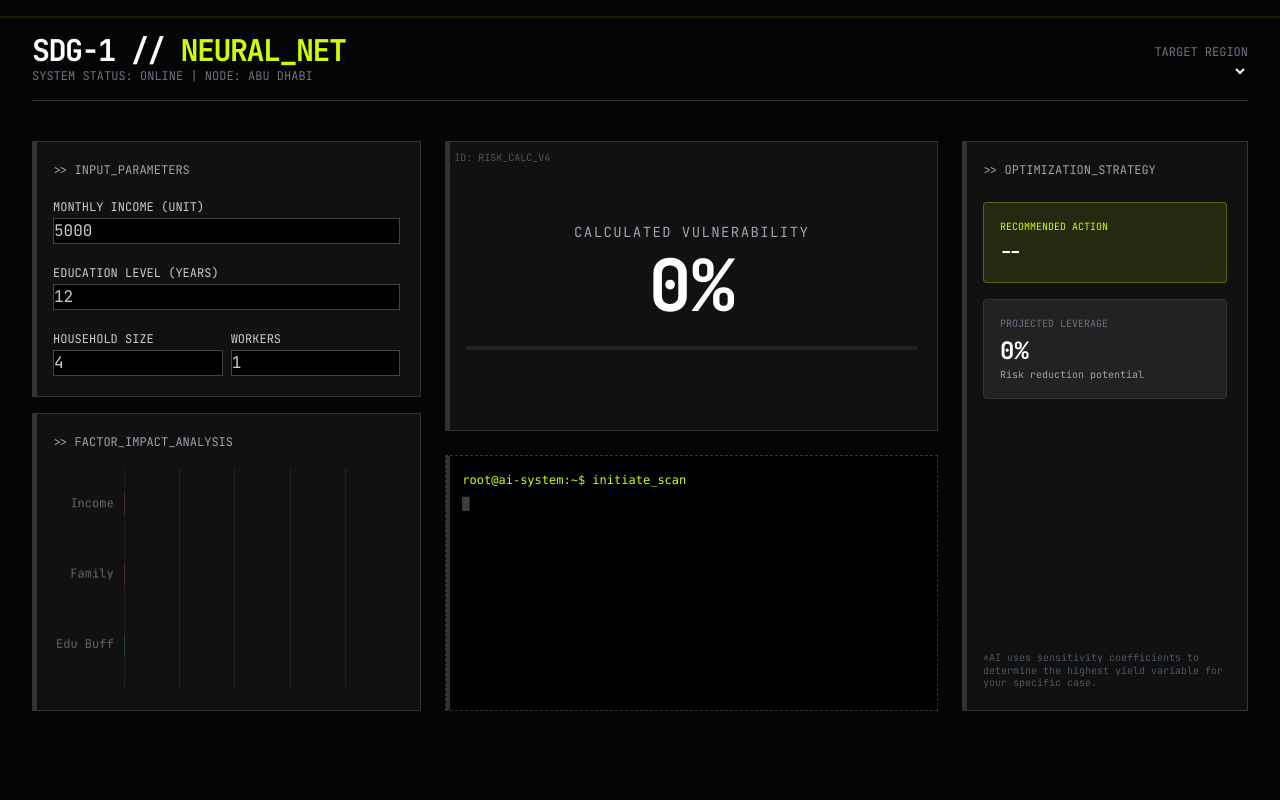
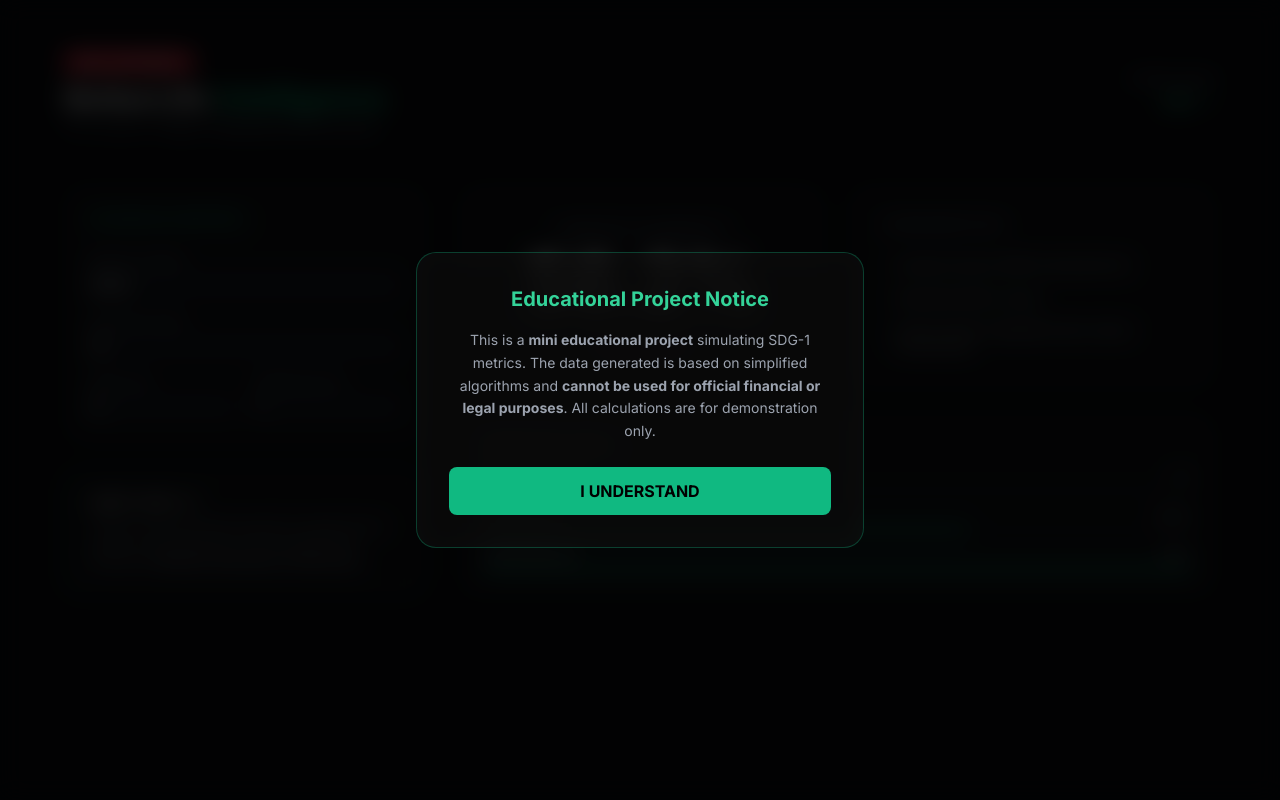
Before and after one commit to Github-of-dp/SDG_Poverty_App, a Flask app: page / in a window 1280 px wide. Run offline with Flask 3, Linux system fonts and the light colour scheme; lists and menus that the app fills with data are empty; some libraries are stand-ins or nearby versions.

Commit message:
Update index.html

```diff
--- a/templates/index.html
+++ b/templates/index.html
@@ -3,129 +3,98 @@
 <head>
     <meta charset="UTF-8">
     <meta name="viewport" content="width=device-width, initial-scale=1.0">
-    <title>SDG-1 // NEURAL TERMINAL</title>
+    <title>BetterLife AI | SDG 1.2 Analysis</title>
     <script src="https://cdn.tailwindcss.com"></script>
-    <script src="https://cdn.jsdelivr.net/npm/chart.js"></script>
-    <link href="https://fonts.googleapis.com/css2?family=JetBrains+Mono:wght@400;700&display=swap" rel="stylesheet">
+    <link href="https://fonts.googleapis.com/css2?family=Inter:wght@300;400;600;700&display=swap" rel="stylesheet">
     <style>
-        :root { --neon: #ccff00; --dark: #050505; --panel: #111; }
-        body { background: var(--dark); color: #ccc; font-family: 'JetBrains Mono', monospace; overflow-x: hidden; }
-
-        /* Cyberpunk FX */
-        .scanline {
-            width: 100%; height: 2px; background: rgba(204, 255, 0, 0.1);
-            position: fixed; top: 0; left: 0; pointer-events: none; z-index: 50;
-            animation: scan 6s linear infinite;
-        }
-        @keyframes scan { 0% {top: -10%;} 100% {top: 110%;} }
-
-        .panel {
-            background: var(--panel); border: 1px solid #333; padding: 20px;
-            position: relative; overflow: hidden;
-        }
-        .panel::before {
-            content: ""; position: absolute; top: 0; left: 0; width: 4px; height: 100%;
-            background: #333; transition: 0.3s;
-        }
-        .panel:hover::before { background: var(--neon); }
-
-        input, select {
-            background: #000; border: 1px solid #444; color: var(--neon);
-            padding: 10px; width: 100%; font-family: inherit; outline: none;
-        }
-        input:focus { border-color: var(--neon); box-shadow: 0 0 10px rgba(204, 255, 0, 0.2); }
-
-        .typing-cursor::after { content: "█"; animation: blink 1s infinite; }
-        @keyframes blink { 0%, 100% {opacity: 1;} 50% {opacity: 0;} }
+        body { background: #0a0c10; font-family: 'Inter', sans-serif; color: #f0f0f0; }
+        .glass { background: rgba(255, 255, 255, 0.03); backdrop-filter: blur(12px); border: 1px solid rgba(255,255,255,0.08); border-radius: 20px; }
+        .btn-action { background: #10b981; transition: 0.3s; }
+        .btn-action:hover { background: #059669; transform: translateY(-2px); }
+        input, select { background: #161b22; border: 1px solid #30363d; border-radius: 8px; padding: 12px; width: 100%; color: white; outline: none; }
+        .sdg-badge { background: #e5243b; color: white; padding: 4px 12px; border-radius: 4px; font-size: 10px; font-weight: 800; }
     </style>
 </head>
-<body class="p-4 md:p-8">
-    <div class="scanline"></div>
+<body class="p-6 md:p-12">
 
-    <div class="max-w-7xl mx-auto grid grid-cols-1 lg:grid-cols-12 gap-6">
-
-        <div class="lg:col-span-12 flex justify-between items-end border-b border-[#333] pb-4 mb-4">
-            <div>
-                <h1 class="text-3xl text-white font-bold tracking-tighter">SDG-1 // <span style="color:var(--neon)">NEURAL_NET</span></h1>
-                <p class="text-xs text-gray-500 uppercase">System Status: Online | Node: Abu Dhabi</p>
-            </div>
-            <div class="text-right">
-                <div class="text-xs text-gray-500">TARGET REGION</div>
-                <select id="region" onchange="runAI()" class="w-32 text-right bg-transparent border-none text-white font-bold p-0">
-                    {% for r in regions %}
-                    <option value="{{ r }}">{{ r }}</option>
-                    {% endfor %}
-                </select>
+    <div id="disclaimer" class="fixed inset-0 z-50 flex items-center justify-center bg-black/80 backdrop-blur-md p-4">
+        <div class="glass max-w-md p-8 text-center border-emerald-500/30">
+            <h2 class="text-xl font-bold mb-4 text-emerald-400">Educational Project Notice</h2>
+            <p class="text-sm text-gray-400 leading-relaxed mb-6">
+                This is a <b>mini educational project</b> simulating SDG-1 metrics. The data generated is based on simplified algorithms and <b>cannot be used for official financial or legal purposes</b>. All calculations are for demonstration only.
+            </p>
+            <button onclick="document.getElementById('disclaimer').remove()" class="btn-action w-full py-3 rounded-lg font-bold text-black">I UNDERSTAND</button>
         </div>
     </div>
 
-        <div class="lg:col-span-4 space-y-4">
-            <div class="panel">
-                <h3 class="text-xs text-gray-400 mb-4">>> INPUT_PARAMETERS</h3>
+    <div class="max-w-6xl mx-auto">
+        <header class="flex justify-between items-center mb-12">
+            <div>
+                <span class="sdg-badge">GOAL 1: NO POVERTY</span>
+                <h1 class="text-3xl font-bold mt-2">BetterLife <span class="text-emerald-500">Intelligence</span></h1>
+                <p class="text-gray-500 text-xs mt-1">Focus Segment: <b>Target 1.2 (Multidimensional Poverty)</b></p>
+            </div>
+            <div class="text-right">
+                <p class="text-[10px] text-gray-500 uppercase font-bold">Current Region</p>
+                <select id="region" onchange="run()" class="mt-1 bg-transparent border-none text-emerald-400 font-bold p-0 w-auto">
+                    {% for r in data %}<option value="{{ r }}">{{ r }}</option>{% endfor %}
+                </select>
+            </div>
+        </header>
+
+        <div class="grid grid-cols-1 lg:grid-cols-12 gap-8">
+            <div class="lg:col-span-4 space-y-6">
+                <div class="glass p-6">
+                    <h3 class="text-sm font-bold mb-6 text-emerald-500/80">HOUSEHOLD METRICS</h3>
                     <div class="space-y-4">
+                        <div class="grid grid-cols-1 gap-4">
                             <div>
-                        <label class="text-xs uppercase">Monthly Income (<span id="curr_sym">UNIT</span>)</label>
-                        <input type="number" id="income" value="5000" oninput="runAI()">
+                                <label class="text-[10px] uppercase text-gray-500 font-bold mb-1 block">Monthly Income</label>
+                                <input type="number" id="income" value="5000" oninput="run()">
                             </div>
                             <div>
-                        <label class="text-xs uppercase">Education Level (Years)</label>
-                        <input type="number" id="edu" value="12" oninput="runAI()">
+                                <label class="text-[10px] uppercase text-gray-500 font-bold mb-1 block">Education Years</label>
+                                <input type="number" id="edu" value="12" oninput="run()">
                             </div>
-                    <div class="grid grid-cols-2 gap-2">
+                        </div>
+                        <div class="grid grid-cols-2 gap-4">
                             <div>
-                            <label class="text-xs uppercase">Household Size</label>
-                            <input type="number" id="h_size" value="4" oninput="runAI()">
+                                <label class="text-[10px] uppercase text-gray-500 font-bold mb-1 block">Family Size</label>
+                                <input type="number" id="h_size" value="4" oninput="run()">
                             </div>
                             <div>
-                            <label class="text-xs uppercase">Workers</label>
-                            <input type="number" id="workers" value="1" oninput="runAI()">
+                                <label class="text-[10px] uppercase text-gray-500 font-bold mb-1 block">Working Adults</label>
+                                <input type="number" id="workers" value="1" oninput="run()">
                             </div>
                         </div>
                     </div>
                 </div>
 
-            <div class="panel">
-                <h3 class="text-xs text-gray-400 mb-2">>> FACTOR_IMPACT_ANALYSIS</h3>
-                <canvas id="impactChart" height="200"></canvas>
+                <div class="glass p-6 border-l-2 border-emerald-500/50">
+                    <h4 class="text-xs font-bold text-white mb-2 tracking-widest">ABOUT SDG 1.2</h4>
+                    <p class="text-[11px] text-gray-400 leading-relaxed italic">
+                        "Reduce at least by half the proportion of people living in poverty in all its dimensions."
+                        Our AI monitors three dimensions: <b>Monetary, Educational, and Structural.</b>
+                    </p>
                 </div>
             </div>
 
-        <div class="lg:col-span-5 flex flex-col gap-6">
-            <div class="panel flex-1 flex flex-col justify-center items-center text-center relative">
-                <div class="absolute top-2 left-2 text-[10px] text-gray-600">ID: RISK_CALC_V4</div>
-
-                <h2 class="text-gray-400 text-sm uppercase tracking-widest mb-2">Calculated Vulnerability</h2>
-                <div class="text-7xl font-bold text-white mb-2" id="risk_val">0%</div>
-                <div id="risk_bar_container" class="w-full h-1 bg-[#222] mt-4 relative">
-                    <div id="risk_bar" class="h-full bg-[#ccff00] absolute top-0 left-0 transition-all duration-300" style="width:0%"></div>
-                </div>
+            <div class="lg:col-span-8 grid grid-cols-1 md:grid-cols-2 gap-6">
+                <div class="glass p-8 flex flex-col items-center justify-center text-center">
+                    <p class="text-xs text-gray-500 uppercase font-bold mb-2">Composite Vulnerability</p>
+                    <div class="text-7xl font-bold text-white" id="risk_val">0%</div>
+                    <p class="text-[10px] mt-4 text-emerald-500 font-bold" id="sdg_status">Analyzing...</p>
                 </div>
 
-            <div class="panel bg-black border-dashed h-64 overflow-y-auto font-mono text-xs p-4">
-                <div class="text-[#ccff00] mb-2">root@ai-system:~$ initiate_scan</div>
-                <div id="terminal_output" class="text-gray-300 space-y-2 typing-cursor">
-                    </div>
-            </div>
+                <div class="glass p-8">
+                    <h4 class="text-xs font-bold text-gray-500 uppercase mb-6">AI Resilience Plan</h4>
+                    <ul id="plan_list" class="space-y-4">
+                        </ul>
                 </div>
 
-        <div class="lg:col-span-3">
-            <div class="panel h-full flex flex-col">
-                <h3 class="text-xs text-gray-400 mb-6">>> OPTIMIZATION_STRATEGY</h3>
-
-                <div class="flex-1 flex flex-col gap-4">
-                    <div class="p-4 bg-[#ccff00]/10 border border-[#ccff00]/30 rounded">
-                        <div class="text-[10px] text-[#ccff00] uppercase mb-1">Recommended Action</div>
-                        <div id="strat_title" class="text-lg font-bold text-white">--</div>
-                    </div>
-
-                    <div class="p-4 bg-[#222] border border-[#333] rounded">
-                        <div class="text-[10px] text-gray-500 uppercase mb-1">Projected Leverage</div>
-                        <div class="text-2xl font-bold text-white"><span id="leverage_val">0</span>%</div>
-                        <div class="text-[10px] text-gray-400">Risk reduction potential</div>
-                    </div>
-
-                    <div class="mt-auto text-[10px] text-gray-600 leading-tight">
-                        *AI uses sensitivity coefficients to determine the highest yield variable for your specific case.
+                <div class="lg:col-span-2 glass p-6">
+                    <h4 class="text-xs font-bold text-gray-500 uppercase mb-4">Dimensional Depth</h4>
+                    <div id="bar_container" class="space-y-4">
                         </div>
                 </div>
             </div>
@@ -133,90 +102,54 @@
     </div>
 
     <script>
-        let impactChart;
-
-        function initChart() {
-            const ctx = document.getElementById('impactChart').getContext('2d');
-            impactChart = new Chart(ctx, {
-                type: 'bar',
-                data: {
-                    labels: ['Income', 'Family', 'Edu Buff'],
-                    datasets: [{
-                        label: 'Risk Contribution',
-                        data: [0, 0, 0],
-                        backgroundColor: ['#ef4444', '#ef4444', '#10b981'],
-                        barThickness: 20
-                    }]
-                },
-                options: {
-                    indexAxis: 'y',
-                    plugins: { legend: {display: false} },
-                    scales: {
-                        x: { grid: {color: '#222'}, ticks: {display: false} },
-                        y: { grid: {display: false}, ticks: {color: '#666', font: {family:'JetBrains Mono'}} }
-                    }
-                }
-            });
-        }
-
-        async function runAI() {
+        async function run() {
             const data = {
-                income: document.getElementById('income').value || 0,
-                education: document.getElementById('edu').value || 0,
-                household_size: document.getElementById('h_size').value || 1,
-                working_members: document.getElementById('workers').value || 1,
+                income: document.getElementById('income').value,
+                education: document.getElementById('edu').value,
+                h_size: document.getElementById('h_size').value,
+                workers: document.getElementById('workers').value,
                 region: document.getElementById('region').value
             };
 
-            const res = await fetch('/process', {
+            const res = await fetch('/analyze', {
                 method: 'POST',
                 headers: {'Content-Type': 'application/json'},
                 body: JSON.stringify(data)
             });
             const r = await res.json();
 
-            // 1. Update Main Display
+            // Risk Update
             document.getElementById('risk_val').innerText = r.risk + "%";
-            document.getElementById('risk_bar').style.width = r.risk + "%";
-            document.getElementById('curr_sym').innerText = r.currency;
+            document.getElementById('sdg_status').innerText = r.sdg_status;
+            document.getElementById('sdg_status').style.color = r.risk > 50 ? '#ef4444' : '#10b981';
 
-            // Color Logic
-            const color = r.risk > 50 ? '#ef4444' : r.risk > 30 ? '#f59e0b' : '#ccff00';
-            document.getElementById('risk_val').style.color = color;
-            document.getElementById('risk_bar').style.backgroundColor = color;
+            // Plan Update
+            const plan = document.getElementById('plan_list');
+            plan.innerHTML = '';
+            r.plan.forEach(step => {
+                plan.innerHTML += `<li class="text-[11px] text-gray-300 flex items-start gap-2">
+                    <span class="text-emerald-500">▹</span> ${step}
+                </li>`;
+            });
 
-            // 2. Update Chart (The Why)
-            impactChart.data.datasets[0].data = [
-                r.breakdown["Income Stress"],
-                r.breakdown["Family Load"],
-                -r.breakdown["Edu Protection"] // Negative because it helps
-            ];
-            impactChart.update();
-
-            // 3. Update Strategy (The Value)
-            document.getElementById('strat_title').innerText = r.ai_insight.strategy;
-            document.getElementById('leverage_val').innerText = r.ai_insight.leverage_score;
-
-            // 4. Typewriter Terminal Effect
-            const term = document.getElementById('terminal_output');
-            term.innerHTML = '';
-            const msg = `> Analyzing vector [Income: ${data.income}, Edu: ${data.education}]... \n> Calculation Complete. \n> ${r.ai_insight.message}`;
-
-            let i = 0;
-            function typeWriter() {
-                if (i < msg.length) {
-                    term.innerHTML += msg.charAt(i);
-                    i++;
-                    setTimeout(typeWriter, 20); // Typing speed
+            // Bars Update
+            const bars = document.getElementById('bar_container');
+            bars.innerHTML = '';
+            for (const [key, val] of Object.entries(r.breakdown)) {
+                bars.innerHTML += `
+                    <div>
+                        <div class="flex justify-between text-[10px] mb-1 uppercase font-bold text-gray-400">
+                            <span>${key} Gap</span>
+                            <span>${val}%</span>
+                        </div>
+                        <div class="w-full bg-white/5 h-1 rounded-full overflow-hidden">
+                            <div class="bg-emerald-500 h-full transition-all duration-1000" style="width:${val}%"></div>
+                        </div>
+                    </div>
+                `;
             }
         }
-            typeWriter();
-        }
-
-        window.onload = function() {
-            initChart();
-            runAI();
-        };
+        window.onload = run;
     </script>
 </body>
 </html>
```
Lines whose indentation alone changed are shown as unchanged.
